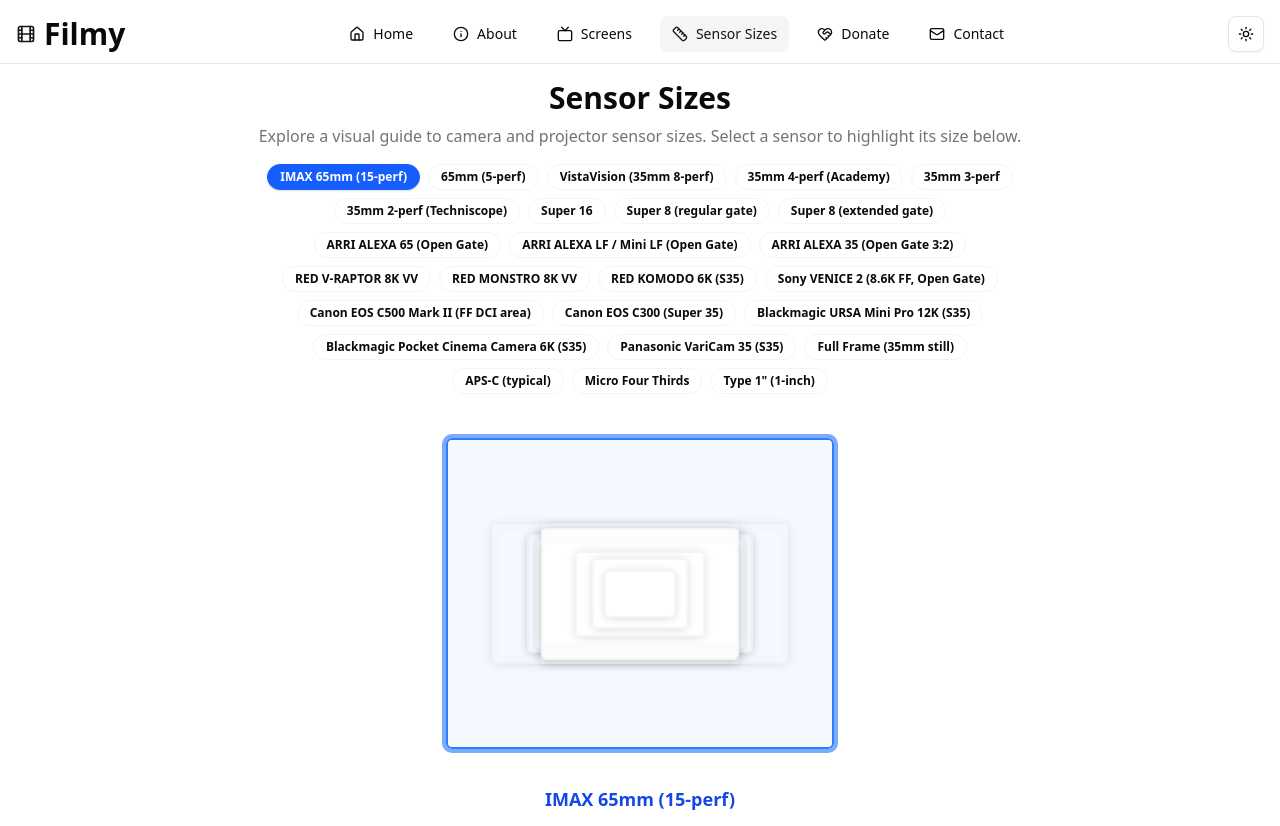
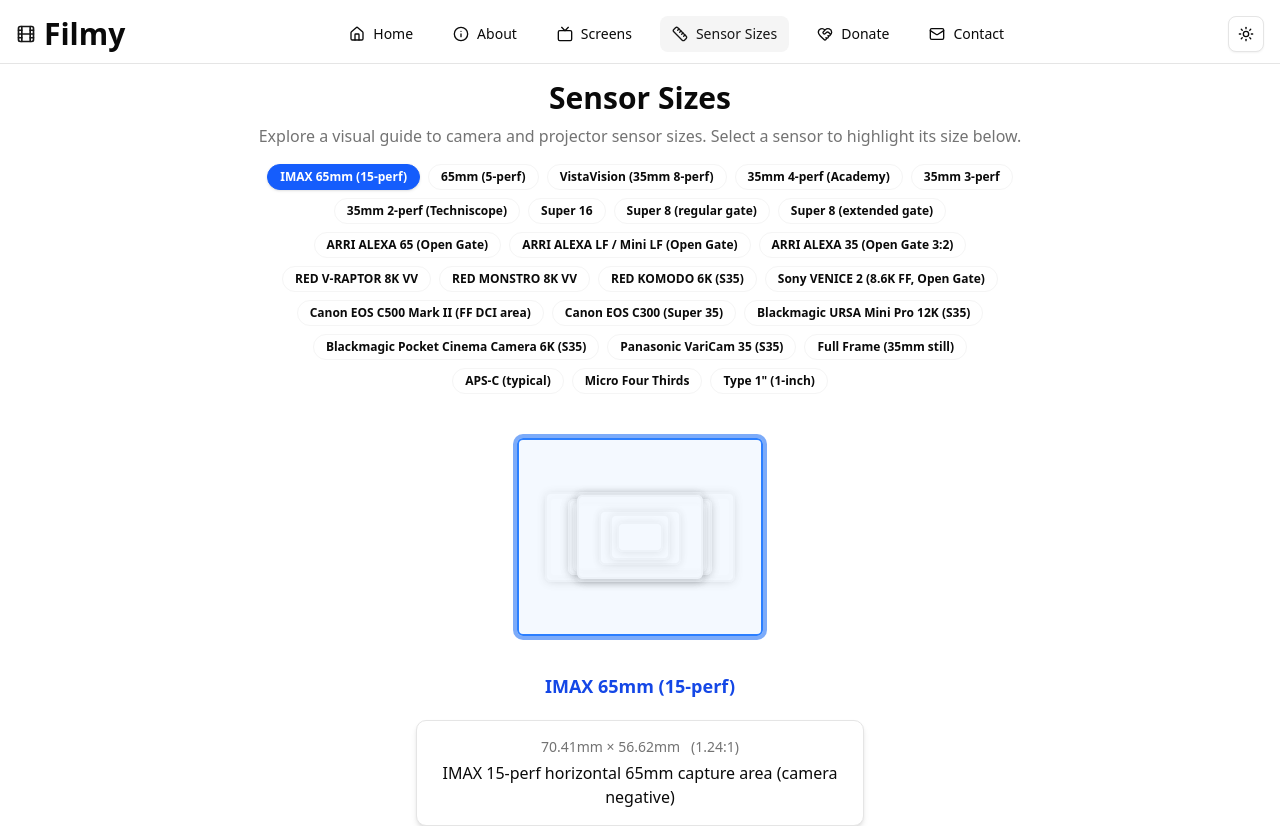
Before and after one commit to lumos9/filmy, a Next.js app: page /sensor-sizes in a window 1280 px wide. Shown: the top 826 px of the page. Built offline with nearby package versions, Linux system fonts and the light colour scheme.

Commit message:
more fixes

```diff
--- a/src/components/SensorSizesVisualizer.tsx
+++ b/src/components/SensorSizesVisualizer.tsx
@@ -326,7 +326,7 @@
   //   if (window.innerWidth < 1024) return 11; // tablet
   //   return 15; // desktop
   // }
-  return 5.5;
+  return 3.5;
 }
 
 export default function SensorSizesVisualizer() {
@@ -375,15 +375,23 @@
       </div>
       {/* Sensor visualization */}
       <div
-        className="relative touch-none"
+        className="relative touch-none mx-auto"
         style={{
-          width: maxW * scale + 40,
-          height: maxH * scale + 40,
+          width: `min(${maxW * scale + 40}px, 100vw)`,
+          height: `min(${maxH * scale + 40}px, 60vw, 70vh)`,
           maxWidth: "100vw",
-          maxHeight: "60vw",
+          maxHeight: "70vh",
         }}
       >
-        {SENSORS.map((sensor, idx) => {
+        {/* Render sensors from largest to smallest for correct stacking */}
+        {[...SENSORS]
+          .map((sensor, idx) => ({ sensor, idx }))
+          .sort(
+            (a, b) =>
+              b.sensor.width * b.sensor.height -
+              a.sensor.width * a.sensor.height
+          )
+          .map(({ sensor, idx }) => {
             const left = ((maxW - sensor.width) * scale) / 2 + 20;
             const top = ((maxH - sensor.height) * scale) / 2 + 20;
             const isActive = active === idx;
@@ -393,8 +401,8 @@
                 className={`absolute transition-all duration-200 border-2 cursor-pointer flex items-center justify-center
                   ${
                     isActive
-                    ? "border-blue-500 bg-blue-100/30 dark:bg-blue-900/30 z-20"
-                    : "border-muted bg-background/80 z-10"
+                      ? "border-blue-500 bg-blue-100/30 dark:bg-blue-900/30 z-30"
+                      : "border-muted bg-background/80"
                   }
                 `}
                 style={{
@@ -403,13 +411,21 @@
                   width: sensor.width * scale,
                   height: sensor.height * scale,
                   borderRadius: sensor.aspect === "1:1" ? 12 : 6,
-                boxShadow: isActive ? "0 0 0 4px #3b82f6aa" : "0 1px 8px #0002",
-                zIndex: isActive ? 30 : 10 + idx,
+                  boxShadow: isActive
+                    ? "0 0 0 4px #3b82f6aa"
+                    : "0 1px 8px #0002",
+                  zIndex: isActive ? 100 : 10 + idx,
                   opacity: 1,
                   filter: isActive ? "none" : "grayscale(0.2) blur(0.08px)",
                   transition: "opacity 0.2s, filter 0.2s",
                 }}
                 onClick={() => setActive(idx)}
+                aria-label={sensor.name}
+                tabIndex={0}
+                role="button"
+                onKeyDown={(e) =>
+                  (e.key === "Enter" || e.key === " ") && setActive(idx)
+                }
               />
             );
           })}
```
Lines whose indentation alone changed are shown as unchanged.
